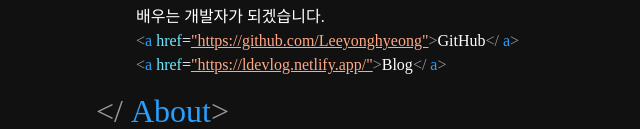
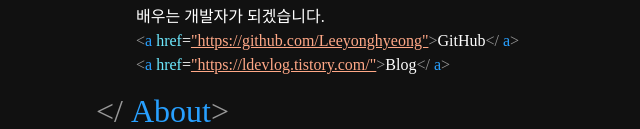
Before and after one commit to Leeyonghyeong/portFolio, a plain HTML site: page index.html in a window 1280 px wide. Shown: the part 671-800 px from the top of the page, 54-694 px from the left. Drawn offline with nearby package versions, Linux system fonts and the light colour scheme.

Commit message:
Change Blog

```diff
--- a/index.html
+++ b/index.html
@@ -88,7 +88,7 @@
           <span class="html--bracket">&lt</span>
           <span class="html--tag">a</span>
           <span class="html--attribute">&nbsp;href</span>=
-          <span class="html--value"><a href="https://ldevlog.netlify.app/">"https://ldevlog.netlify.app/"</a></span>
+          <span class="html--value"><a href="https://ldevlog.tistory.com/">"https://ldevlog.tistory.com/"</a></span>
           <span class="html--bracket">&gt;</span>
           <span>Blog</span>
           <span class="html--bracket">&lt;/&nbsp;</span>
```
